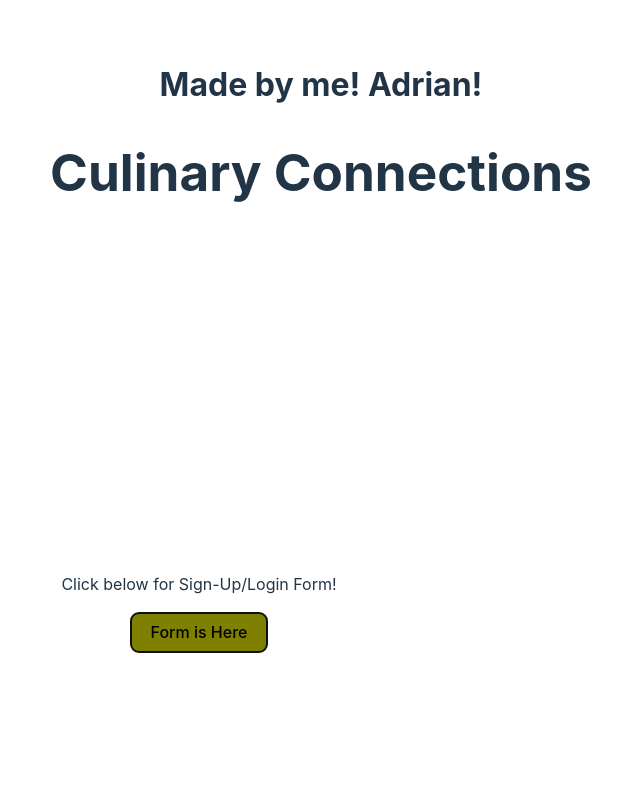
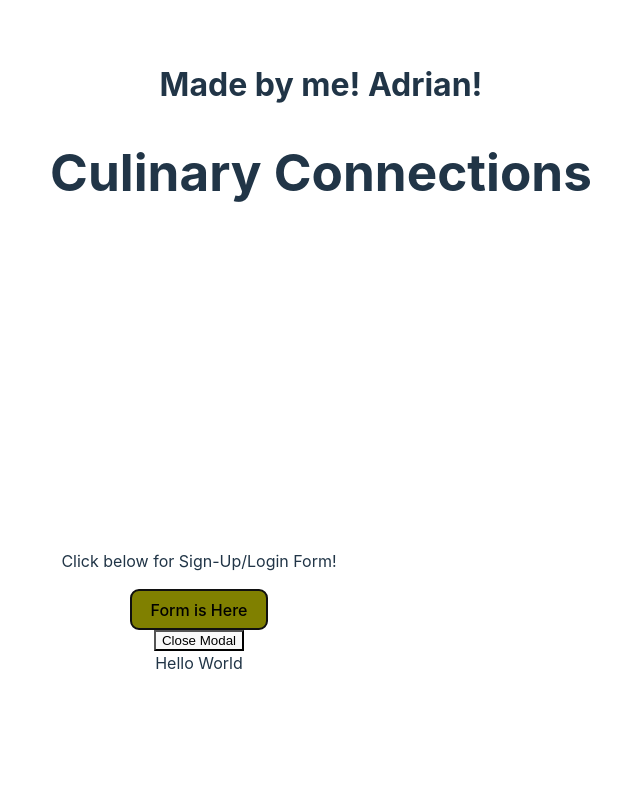
Before and after one commit to frausto98/culinaryConnections-React, a React (Vite) app in the folder client/: page / in a window 1280 px wide. Both pictures are taken after a click on the button "Form is Here". Shown: the top 800 px of the page, without its empty margins (319-959 px from the left). Built offline with nearby package versions, Linux system fonts and the light colour scheme.

Commit message:
created my own modal! now i need to attempt to add the other login and sign up componentns as well as style the overlay and modal itself

```diff
--- /dev/null
+++ b/client/src/components/Modal.jsx
@@ -0,0 +1,14 @@
+import { useState } from "react";
+
+const Modal = ({open, children, onClose}) => {
+    if (!open) return null
+
+    return(
+        <>
+            <button onClick={onClose} >Close Modal</button>
+            {children}
+        </>
+    )
+}
+
+export default Modal
--- a/client/src/pages/Home.jsx
+++ b/client/src/pages/Home.jsx
@@ -5,6 +5,7 @@ import 'reactjs-popup/dist/index.css'
 
 import Auth from '../utils/auth';
 
+import Modal from '../components/Modal';
 import LoginForm from '../components/Login';
 import SignupForm from '../components/SignUp';
 
@@ -12,8 +13,8 @@ import '../styles/Home.css'
 
 const Home = () => {
 
-    const [open, setOpen] = useState(false)
-    const closeModal = () => setOpen(false)
+    const [isOpen, setIsOpen] = useState(false)
+
 
     return (
         <div id="homePage">
@@ -35,13 +36,25 @@ const Home = () => {
                         <p>
                             Click below for Sign-Up/Login Form!
                         </p>
+                        <>
+
+                            <button className="modalTrigger" id="homeModalTrigger" onClick={() => setIsOpen(true)}>
+                                Form is Here
+                            </button>
+                            <Modal open={isOpen} onClose={() => setIsOpen(false)}>
+
+                                Hello World
+
+                            </Modal>
+
+
+
+                        </>
 
                         {/* below is the reactjs-popup.
                         The entire overlay has its own set of classNames and Ids for each HTML Element */}
 
-                                <button className="modalTrigger" id="homeModalTrigger" >
-                                    Form is Here
-                                </button>
+
 
                         {/* --------------------- */}
 
```
